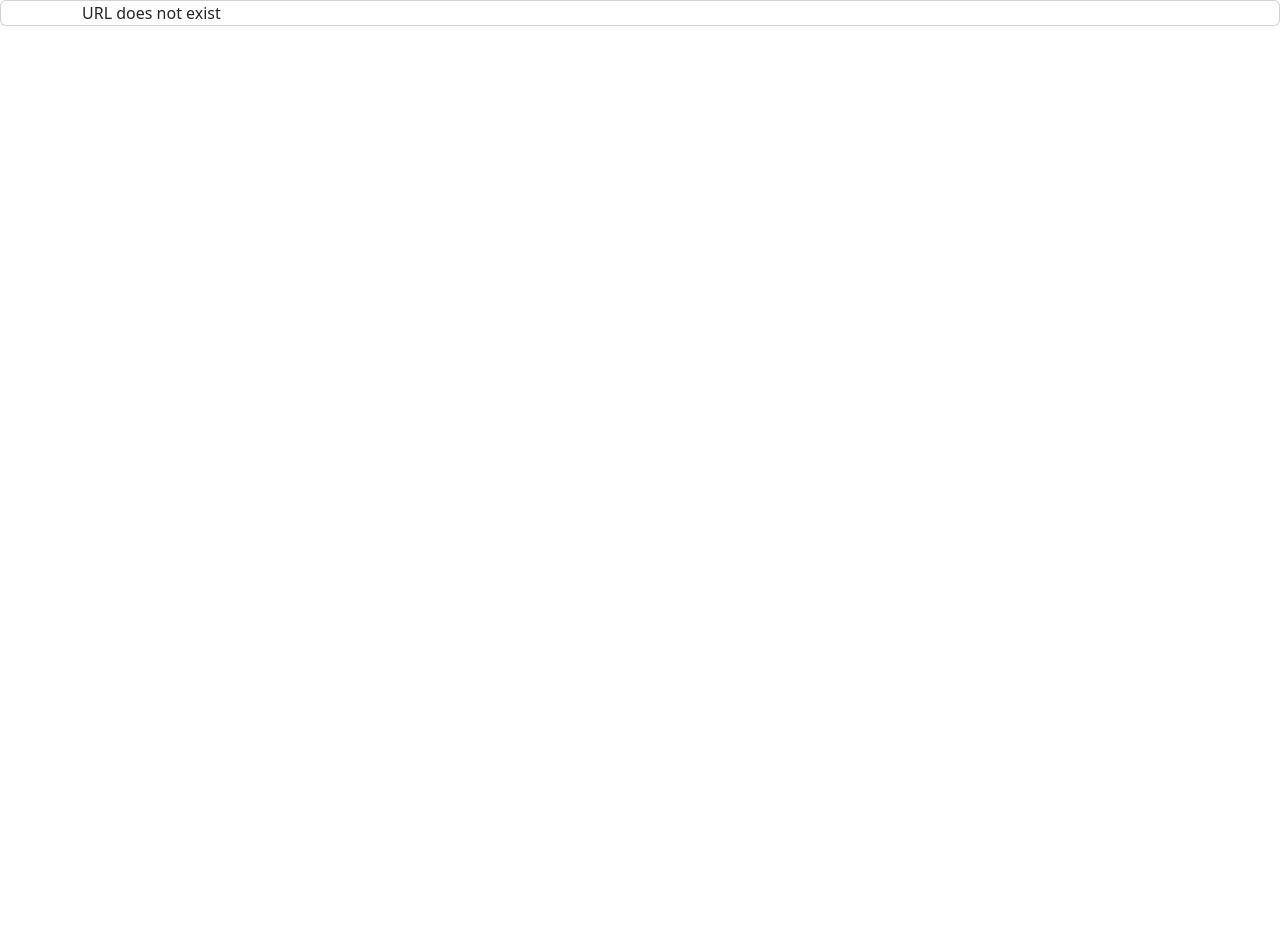
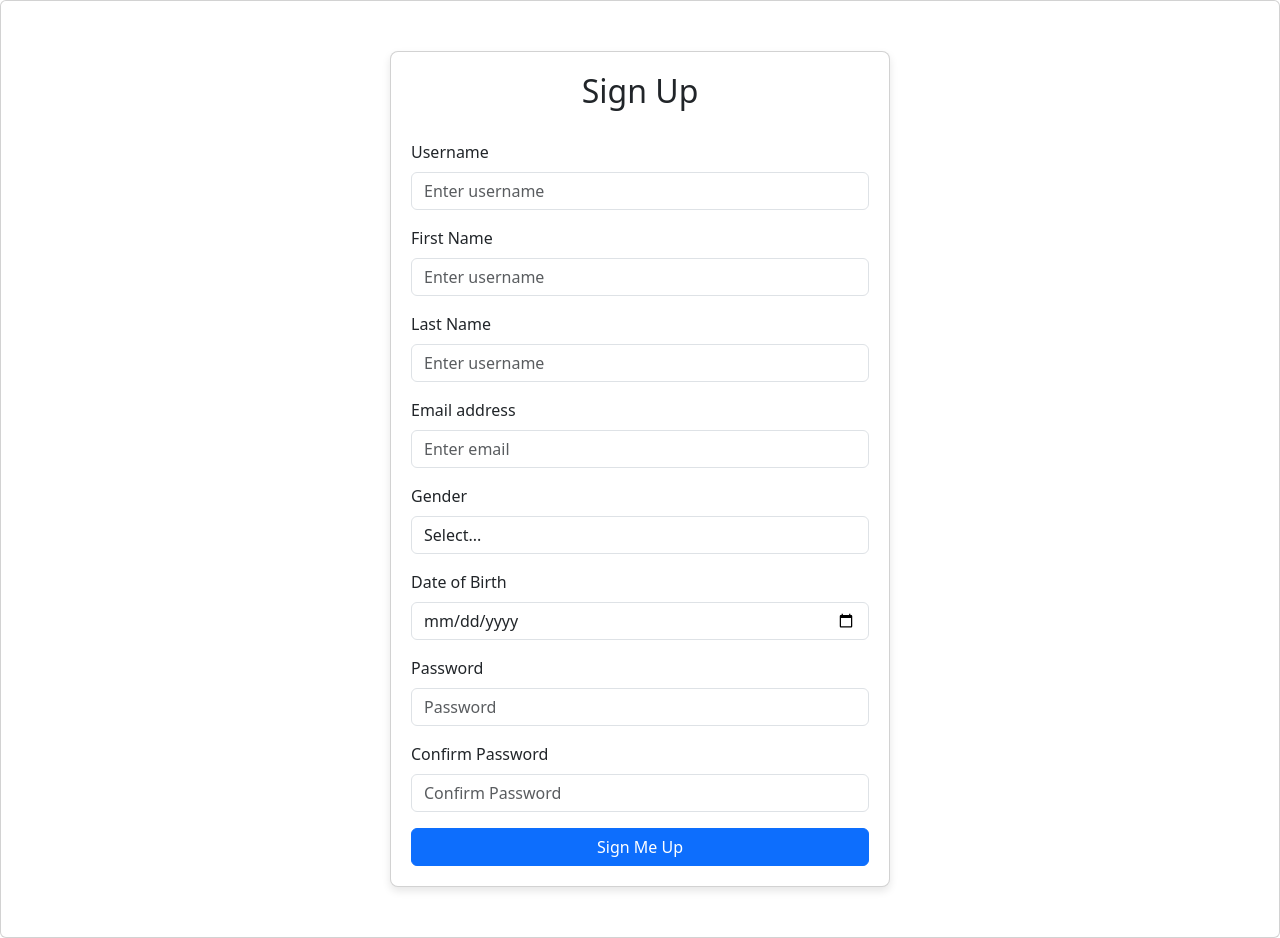
Before and after one commit to naveenrenji/CanvasCove, a React (Create React App) app in the folder client/: page /sign-up in a window 1280 px wide. Before the commit the page ends 800 px from the top, so only its background shows below. Built offline with nearby package versions, Linux system fonts and the light colour scheme.

Commit message:
[Signup feature] Template and validations

```diff
--- a/client/src/components/Signup.js
+++ b/client/src/components/Signup.js
@@ -1,11 +1,218 @@
-import React from "react";
+import React, { useState } from "react";
+import "./styles.css";
+import { GENDERS } from "../constants";
+import { Form, Button, Card } from 'react-bootstrap';
+
 
 const Signup = () => {
+    // Fields - username, firstname, lastname, email, password, confirmPassword, dob, gender
+    const [userName, setUserName] = useState({
+        value: "",
+        error: ""
+    });
+    const [firstName, setFirstName] = useState({
+        value: "",
+        error: ""
+    });
+    const [lastName, setLastName] = useState({
+        value: "",
+        error: ""
+    });
+    const [email, setEmail] = useState({
+        value: "",
+        error: ""
+    });
+    const [password, setPassword] = useState({
+        value: "",
+        error: ""
+    });
+    const [confirmPassword, setConfirmPassword] = useState({
+        value: "",
+        error: ""
+    });
+    const [dob, setDob] = useState({
+        value: "",
+        error: ""
+    });
+    const [gender, setGender] = useState({
+        value: "",
+        error: ""
+    });
+
+    const handleSubmit = async () => {
+        // TODO - validate form and proceed
+    }
     return (
-        <div>
-            Sign up component
-        </div>
-    )
+    <Card className="signup-form">
+        <h2 className="signup-header">Sign Up</h2>
+        <Form>
+        <Form.Group className="mb-3" controlId="formBasicUsername">
+            <Form.Label>Username</Form.Label>
+            <Form.Control
+                type="text"
+                placeholder="Enter username"
+                value={userName.value}
+                onChange={(e) => {
+                    setUserName({
+                        error: e?.target?.value ? "" : "Username is required",
+                        value: e?.target?.value || ""
+                    })
+                }}
+                isInvalid={!!userName.error}
+            />
+            <Form.Control.Feedback type="invalid">
+                {userName.error}
+            </Form.Control.Feedback>
+        </Form.Group>
+
+        <Form.Group className="mb-3" controlId="formBasicUsername">
+            <Form.Label>First Name</Form.Label>
+            <Form.Control
+                type="text"
+                placeholder="Enter username"
+                value={firstName.value}
+                onChange={(e) => {
+                    setFirstName({
+                        error: e?.target?.value ? "" : "First name is required",
+                        value: e?.target?.value || ""
+                    })
+                }}
+                isInvalid={!!userName.error}
+            />
+            <Form.Control.Feedback type="invalid">
+                {firstName.error}
+            </Form.Control.Feedback>
+        </Form.Group>
+
+        <Form.Group className="mb-3" controlId="formBasicUsername">
+            <Form.Label>Last Name</Form.Label>
+            <Form.Control
+                type="text"
+                placeholder="Enter username"
+                value={lastName.value}
+                onChange={(e) => {
+                    setLastName({
+                        error: e?.target?.value ? "" : "Last name is required",
+                        value: e?.target?.value || ""
+                    })
+                }}
+                isInvalid={!!lastName.error}
+            />
+            <Form.Control.Feedback type="invalid">
+                {lastName.error}
+            </Form.Control.Feedback>
+        </Form.Group>
+
+        <Form.Group className="mb-3" controlId="formBasicEmail">
+            <Form.Label>Email address</Form.Label>
+            <Form.Control
+                type="email"
+                placeholder="Enter email"
+                value={email.value}
+                onChange={(e) => {
+                    setEmail({
+                        error: e?.target?.value ? "" : "Email is required",
+                        value: e?.target?.value || ""
+                    })
+                }}
+                isInvalid={!!email.error}
+            />
+            <Form.Control.Feedback type="invalid">
+                {email.error}
+            </Form.Control.Feedback>
+        </Form.Group>
+
+        <Form.Group className="mb-3" controlId="formGenderSelect">
+            <Form.Label>Gender</Form.Label>
+            <Form.Control
+                as="select"
+                value={gender.value}
+                onChange={(e) => {
+                    setGender({
+                        error: e?.target?.value ? "" : "Gender is required",
+                        value: e?.target?.value || ""
+                    })
+                }}
+                isInvalid={!!gender.error}
+            >
+                <option value="">Select...</option>
+                {Object.entries(GENDERS).map(([key, value]) => (
+                  <option key={key} value={key}>{value}</option>
+                ))}
+            </Form.Control>
+            <Form.Control.Feedback type="invalid">
+                {gender.error}
+            </Form.Control.Feedback>
+        </Form.Group>
+
+        <Form.Group className="mb-3" controlId="formGenderSelect">
+            <Form.Label>Date of Birth</Form.Label>
+            <Form.Control
+                type="date"
+                value={dob.value}
+                onChange={(e) => {
+                    setDob({
+                        error: e?.target?.value ? "" : "Date of birth is required",
+                        value: e?.target?.value || ""
+                    })
+                }}
+                isInvalid={!!dob.error}
+            >
+            </Form.Control>
+            <Form.Control.Feedback type="invalid">
+                {dob.error}
+            </Form.Control.Feedback>
+        </Form.Group>
+
+        <Form.Group className="mb-3" controlId="formBasicPassword">
+            <Form.Label>Password</Form.Label>
+            <Form.Control
+                type="password"
+                placeholder="Password"
+                value={password.value}
+                onChange={(e) => {
+                    setPassword({
+                        error: e?.target?.value ? "" : "Password is required",
+                        value: e?.target?.value || ""
+                    })
+                }}
+                isInvalid={!!password.error}
+            />
+            <Form.Control.Feedback type="invalid">
+                {password.error}
+            </Form.Control.Feedback>
+        </Form.Group>
+
+        <Form.Group className="mb-3" controlId="formBasicConfirmPassword">
+            <Form.Label>Confirm Password</Form.Label>
+            <Form.Control
+                type="password"
+                placeholder="Confirm Password"
+                value={confirmPassword.value}
+                onChange={(e) => {
+                    setConfirmPassword({
+                        error: e?.target?.value ? "" : "Password needs to be confirmed",
+                        value: e?.target?.value || ""
+                    })
+                }}
+                isInvalid={!!confirmPassword.error}
+            />
+            <Form.Control.Feedback type="invalid">
+                {confirmPassword.error}
+            </Form.Control.Feedback>
+        </Form.Group>
+
+        <Button
+            variant="primary"
+            type="submit"
+            style={{ width: '100%' }}
+            onClick={handleSubmit}
+        >
+            Sign Me Up
+        </Button>
+        </Form>
+    </Card>
+    );
 };
 
 export default Signup;
--- a/client/src/components/Welcome.js
+++ b/client/src/components/Welcome.js
@@ -1,9 +1,22 @@
 import React from "react";
+
+import { Link } from 'react-router-dom';
+import Button from 'react-bootstrap/Button';
+
+
 
 const Welcome = () => {
     return (
         <div>
-            Welcome page - goes to home if logged in. Gives option to login/signup otherwise.
+            Welcome page - goes to home if logged in. Gives option to login/signup otherwise
+            <div />
+            <Button as={Link} to="/sign-up" variant="primary">
+                Go to sign up page
+            </Button>
+            <div />
+            <Button as={Link} to="/login" variant="primary">
+                Go to login page
+            </Button>
         </div>
     )
 };
--- /dev/null
+++ b/client/src/components/styles.css
@@ -0,0 +1,20 @@
+.signup-form {
+    max-width: 500px;
+    margin: 50px auto;
+    padding: 20px;
+    box-shadow: 0 4px 8px rgba(0, 0, 0, 0.1);
+    border-radius: 8px;
+    background-color: white;
+}
+
+.signup-header {
+    text-align: center;
+    margin-bottom: 30px;
+}
+
+.error-text {
+    font-size: 12px;
+    text-align: center;
+    margin: 5px;
+    color: red;
+}
--- /dev/null
+++ b/client/src/constants.js
@@ -0,0 +1,6 @@
+export const GENDERS = {
+    MALE: "Male",
+    FEMALE: "Female",
+    OTHER: "Other",
+    PREFER_NOT_TO_SAY: "Prefer Not to Say"
+  };
--- a/client/src/routes/index.js
+++ b/client/src/routes/index.js
@@ -29,7 +29,7 @@ const Routes = () => {
           }
         />
         <Route
-          path="/signup"
+          path="/sign-up"
           element={
             <AuthHoc>
               <Signup />
```
